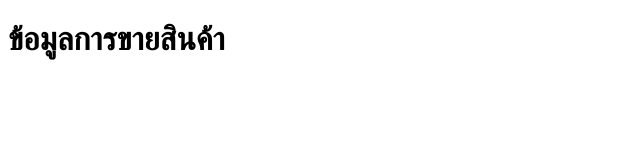
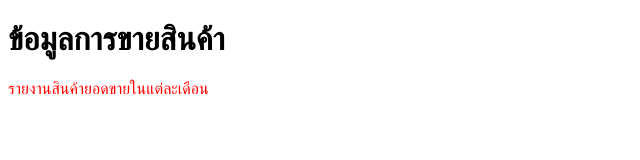
Before and after one commit to Logo102949/logo-project, a plain HTML site: page index.html in a window 1280 px wide. Shown: the whole page, without its empty margins (0-640 px from the left). Drawn offline with Linux system fonts and the light colour scheme.

Commit message:
add report sale

```diff
--- a/index.html
+++ b/index.html
@@ -4,8 +4,14 @@
     <meta charset="UTF-8">
     <meta name="viewport" content="width=device-width, initial-scale=1.0">
     <title>Document</title>
+    <style>
+        p{
+            color:red;
+        }
+    </style>
 </head>
 <body>
     <h1>ข้อมูลการขายสินค้า</h1>
+    <p>รายงานสินค้ายอดขายในแต่ละเดือน</p>
 </body>
 </html>
```
